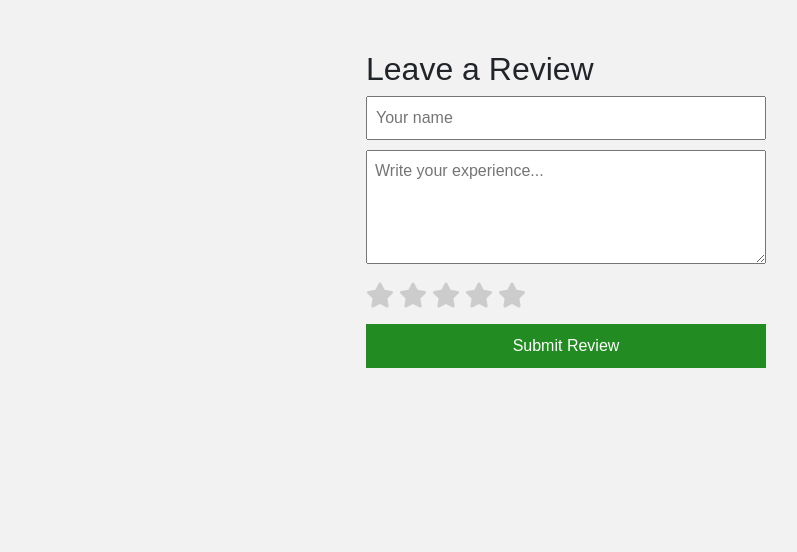
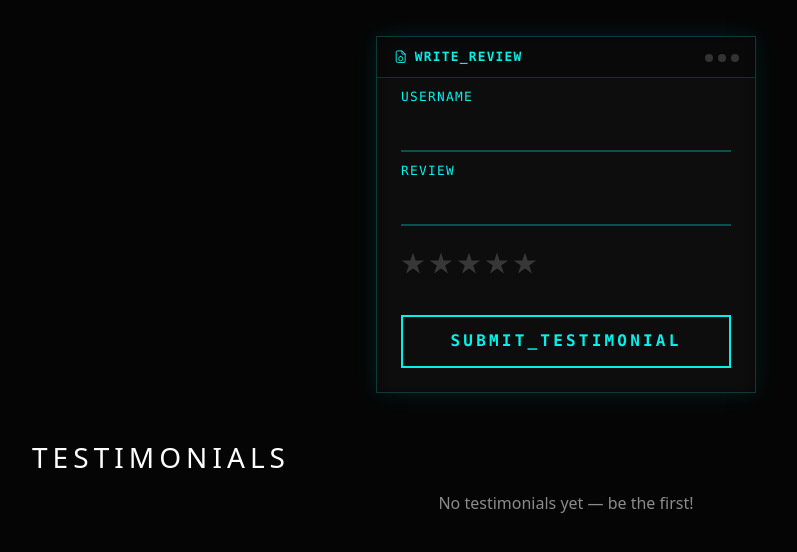
Before and after one commit to Daxrokz10/PR-3-Testimonial-App-React.js, a React (Vite) app: page / in a window 1280 px wide. Shown: the top 552 px of the page, without its empty margins (74-871 px from the left). Built offline with nearby package versions, Linux system fonts and the light colour scheme.

Commit message:
overhaul

```diff
--- a/index.html
+++ b/index.html
@@ -5,8 +5,13 @@
     <link rel="icon" type="image/svg+xml" href="/vite.svg" />
     <meta name="viewport" content="width=device-width, initial-scale=1.0" />
     <title>pr-3-testimonial-app-react-js</title>
+    <style>
+      h3{
+        color: white!important;
+      }
+    </style>
   </head>
-  <body>
+  <body style="background-color: #050505!important;">
     <div id="root"></div>
     <script type="module" src="/src/main.jsx"></script>
   </body>
--- a/src/App.jsx
+++ b/src/App.jsx
@@ -4,7 +4,7 @@ import Form from './components/Form';
 
 export default function App() {
   return (
-    <div style={{ padding: 20, background: '#f2f2f2', minHeight: '100vh' }}>
+    <div style={{ padding: 20, minHeight: '100vh' }}>
       <Form />
     </div>
   );
--- a/src/components/Form.jsx
+++ b/src/components/Form.jsx
@@ -1,103 +1,427 @@
-import React, { useState } from "react";
-import { FaStar } from "react-icons/fa";
+import React from 'react';
+import styled from 'styled-components';
+import { IoStarSharp } from "react-icons/io5";
+import { useState } from 'react';
 
-const SimpleForm = () => {
+const Form = () => {
   const [rating, setRating] = useState(0);
   const [hover, setHover] = useState(0);
-  const [name, setName] = useState("");
-  const [experience, setExperience] = useState("");
-  const [reviews, setReviews] = useState([]);
+  const [experience, setExperience] = useState({});
+  const [testimonials, setTestimonials] = useState([]);
+
+  const handleInput = (e) => {
+    const { name, value } = e.target;
+    setExperience({ ...experience, [name]: value });
+  }
 
   const handleSubmit = (e) => {
     e.preventDefault();
-
-    if (!name || !experience || !rating) return;
-
-    setReviews([...reviews, { name, experience, rating }]);
-
-    // clear
-    setName("");
-    setExperience("");
-    setRating(0);
-    setHover(0);
-  };
+    const newTestimonial = { ...experience, rating };
+    setTestimonials([...testimonials, newTestimonial]);
+  }
 
   return (
-    <div style={{ width: "400px", margin: "30px auto", fontFamily: "Arial" }}>
-      <h2>Leave a Review</h2>
+    <StyledWrapper>
+      <div className="glitch-form-wrapper">
+        <form className="glitch-card" onSubmit={handleSubmit} method="POST">
+          <div className="card-header">
+            <div className="card-title">
+              <svg xmlns="http://www.w3.org/2000/svg" width={24} height={24} viewBox="0 0 24 24" strokeWidth="1.5" stroke="currentColor" fill="none" strokeLinecap="round" strokeLinejoin="round">
+                <path stroke="none" d="M0 0h24v24H0z" fill="none" />
+                <path d="M14 3v4a1 1 0 0 0 1 1h4" />
+                <path d="M17 21h-10a2 2 0 0 1 -2 -2v-14a2 2 0 0 1 2 -2h7l5 5v11a2 2 0 0 1 -2 2z" />
+                <path d="M12 11.5a3 3 0 0 0 -3 2.824v1.176a3 3 0 0 0 6 0v-1.176a3 3 0 0 0 -3 -2.824z" />
+              </svg>
+              <span>WRITE_REVIEW</span>
+            </div>
+            <div className="card-dots"><span /><span /><span /></div>
+          </div>
+          <div className="card-body">
+            <div className="form-group">
+              <input type="text" id="username" name="username" required placeholder onChange={handleInput} />
+              <label htmlFor="username" className="form-label" data-text="USERNAME">USERNAME</label>
+            </div>
+            <div className="form-group">
+              <input type="text" id="review" name="review" required placeholder onChange={handleInput} />
+              <label htmlFor="password" className="form-label" data-text="ACCESS_KEY">REVIEW</label>
+            </div>
+            <div className="form-group">
+              {
+                [...Array(5)].map((_, index) => {
+                  const val = index + 1;
+                  return <IoStarSharp key={index} color={val <= (rating || hover) ? "#00f2ea" : "#373737ff"} size={24} style={{ marginRight: '4px', cursor: 'pointer' }} onClick={() => setRating(val)} onMouseEnter={() => setHover(val)} onMouseLeave={() => setHover(0)} />
+                })
+              }
+            </div>
+            <button data-text="INITIATE_CONNECTION" type="submit" className="submit-btn">
+              <span className="btn-text">SUBMIT_TESTIMONIAL</span>
+            </button>
+          </div>
+        </form>
+      </div>
+      <div className="testimonials-container">
+        <h3 className="section-title">Testimonials</h3>
 
-      <form onSubmit={handleSubmit}>
-        <input
-          type="text"
-          placeholder="Your name"
-          value={name}
-          onChange={(e) => setName(e.target.value)}
-          style={{ width: "100%", padding: 8, marginBottom: 10 }}
-        />
+        {testimonials.length === 0 ? (
+          <p className="empty-note">No testimonials yet — be the first!</p>
+        ) : (
+          <div className="testimonials-grid">
+            {testimonials.map((t) => (
+              <article className="testimonial-card" key={t.id}>
 
-        <textarea
-          placeholder="Write your experience..."
-          value={experience}
-          onChange={(e) => setExperience(e.target.value)}
-          rows="4"
-          style={{ width: "100%", padding: 8, marginBottom: 10 }}
-        />
+                <div className="meta">
+                  <div className="name">{t.username}</div>
+                  <div className="stars">
+                    {[1, 2, 3, 4, 5].map((s) => (
+                      <IoStarSharp
+                        key={s}
+                        size={18}
+                        color={s <= t.rating ? "#00f2ea" : "#373737ff"}
+                      />
+                    ))}
+                  </div>
+                </div>
 
-        <div style={{ marginBottom: 15 }}>
-          {[1, 2, 3, 4, 5].map((star) => (
-            <FaStar
-              key={star}
-              size={28}
-              onClick={() => setRating(star)}
-              onMouseEnter={() => setHover(star)}
-              onMouseLeave={() => setHover(0)}
-              color={star <= (hover || rating) ? "#ff9900" : "#ccc"}
-              style={{ cursor: "pointer", marginRight: 5 }}
-            />
-          ))}
-        </div>
+                <p className="testimonial-text">{t.review}</p>
 
-        <button
-          type="submit"
-          style={{
-            width: "100%",
-            padding: 10,
-            background: "#228B22",
-            color: "#fff",
-            border: "none",
-            cursor: "pointer",
-          }}
-        >
-          Submit Review
-        </button>
-      </form>
+                <div className="card-footer">
 
-      <div style={{ marginTop: 30 }}>
-        {reviews.map((r, i) => (
-          <div key={i} style={{
-              border: "1px solid #ddd",
-              padding: 10,
-              marginBottom: 10,
-              borderRadius: 5,
-              background: "#fafafa",
-            }}
-          >
-            <h4>{r.name}</h4>
-            <div style={{ marginBottom: 5 }}>
-              {[1, 2, 3, 4, 5].map((star) => (
-                <FaStar
-                  key={star}
-                  size={20}
-                  color={star <= r.rating ? "#ff9900" : "#ccc"}
-                />
-              ))}
-            </div>
-            <p>{r.experience}</p>
+                </div>
+              </article>
+            ))}
           </div>
-        ))}
+        )}
       </div>
-    </div>
+    </StyledWrapper>
   );
-};
+}
 
-export default SimpleForm;
+const StyledWrapper = styled.div`
+  /* --- Root Variables for the component --- */
+  .glitch-form-wrapper {
+    --bg-color: #0d0d0d;
+    --primary-color: #00f2ea;
+    --secondary-color: #a855f7;
+    --text-color: #e5e5e5;
+    --font-family: "Fira Code", Consolas, "Courier New", Courier, monospace;
+    --glitch-anim-duration: 0.5s;
+  }
+
+  .glitch-form-wrapper {
+    display: flex;
+    justify-content: center;
+    align-items: center;
+    font-family: var(--font-family);
+    background-color: #050505;
+  }
+
+  /* --- Card Structure --- */
+  .glitch-card {
+    background-color: var(--bg-color);
+    width: 100%;
+    max-width: 380px;
+    border: 1px solid rgba(0, 242, 234, 0.2);
+    box-shadow:
+      0 0 20px rgba(0, 242, 234, 0.1),
+      inset 0 0 10px rgba(0, 0, 0, 0.5);
+    overflow: hidden;
+    margin: 1rem;
+  }
+
+  .card-header {
+    display: flex;
+    justify-content: space-between;
+    align-items: center;
+    background-color: rgba(0, 0, 0, 0.3);
+    padding: 0.5em 1em;
+    border-bottom: 1px solid rgba(0, 242, 234, 0.2);
+  }
+
+  .card-title {
+    color: var(--primary-color);
+    font-size: 0.8rem;
+    font-weight: 700;
+    text-transform: uppercase;
+    letter-spacing: 0.1em;
+    display: flex;
+    align-items: center;
+    gap: 0.5em;
+  }
+
+  .card-title svg {
+    width: 1.2em;
+    height: 1.2em;
+    stroke: var(--primary-color);
+  }
+
+  .card-dots span {
+    display: inline-block;
+    width: 8px;
+    height: 8px;
+    border-radius: 50%;
+    background-color: #333;
+    margin-left: 5px;
+  }
+
+  .card-body {
+    padding: 1.5rem;
+  }
+
+  /* --- Form Elements --- */
+  .form-group {
+    position: relative;
+    margin-bottom: 1.5rem;
+  }
+
+  .form-label {
+    position: absolute;
+    top: 0.75em;
+    left: 0;
+    font-size: 1rem;
+    color: var(--primary-color);
+    opacity: 0.6;
+    text-transform: uppercase;
+    letter-spacing: 0.1em;
+    pointer-events: none;
+    transition: all 0.3s ease;
+  }
+
+  .form-group input {
+    width: 100%;
+    background: transparent;
+    border: none;
+    border-bottom: 2px solid rgba(0, 242, 234, 0.3);
+    padding: 0.75em 0;
+    font-size: 1rem;
+    color: var(--text-color);
+    font-family: inherit;
+    outline: none;
+    transition: border-color 0.3s ease;
+  }
+
+  .form-group input:focus {
+    border-color: var(--primary-color);
+  }
+
+  .form-group input:focus + .form-label,
+  .form-group input:not(:placeholder-shown) + .form-label {
+    top: -1.2em;
+    font-size: 0.8rem;
+    opacity: 1;
+  }
+
+  .form-group input:focus + .form-label::before,
+  .form-group input:focus + .form-label::after {
+    content: attr(data-text);
+    position: absolute;
+    top: 0;
+    left: 0;
+    width: 100%;
+    height: 100%;
+    background-color: var(--bg-color);
+  }
+
+  .form-group input:focus + .form-label::before {
+    color: var(--secondary-color);
+    animation: glitch-anim var(--glitch-anim-duration)
+      cubic-bezier(0.25, 0.46, 0.45, 0.94) both;
+  }
+
+  .form-group input:focus + .form-label::after {
+    color: var(--primary-color);
+    animation: glitch-anim var(--glitch-anim-duration)
+      cubic-bezier(0.25, 0.46, 0.45, 0.94) reverse both;
+  }
+
+  @keyframes glitch-anim {
+    0% {
+      transform: translate(0);
+      clip-path: inset(0 0 0 0);
+    }
+    20% {
+      transform: translate(-5px, 3px);
+      clip-path: inset(50% 0 20% 0);
+    }
+    40% {
+      transform: translate(3px, -2px);
+      clip-path: inset(20% 0 60% 0);
+    }
+    60% {
+      transform: translate(-4px, 2px);
+      clip-path: inset(80% 0 5% 0);
+    }
+    80% {
+      transform: translate(4px, -3px);
+      clip-path: inset(30% 0 45% 0);
+    }
+    100% {
+      transform: translate(0);
+      clip-path: inset(0 0 0 0);
+    }
+  }
+
+  /* --- Button Styling --- */
+  .submit-btn {
+    width: 100%;
+    padding: 0.8em;
+    margin-top: 1rem;
+    background-color: transparent;
+    border: 2px solid var(--primary-color);
+    color: var(--primary-color);
+    font-family: inherit;
+    font-size: 1rem;
+    font-weight: 700;
+    text-transform: uppercase;
+    letter-spacing: 0.2em;
+    cursor: pointer;
+    position: relative;
+    transition: all 0.3s;
+    overflow: hidden;
+  }
+
+  .submit-btn:hover,
+  .submit-btn:focus {
+    background-color: var(--primary-color);
+    color: var(--bg-color);
+    box-shadow: 0 0 25px var(--primary-color);
+    outline: none;
+  }
+
+  .submit-btn:active {
+    transform: scale(0.97);
+  }
+
+  /* --- Glitch Effect for Button --- */
+  .submit-btn .btn-text {
+    position: relative;
+    z-index: 1;
+    transition: opacity 0.2s ease;
+  }
+
+  .submit-btn:hover .btn-text {
+    opacity: 0;
+  }
+
+  .submit-btn::before,
+  .submit-btn::after {
+    content: attr(data-text);
+    position: absolute;
+    top: 0;
+    left: 0;
+    width: 100%;
+    height: 100%;
+    display: flex;
+    align-items: center;
+    justify-content: center;
+    opacity: 0;
+    background-color: var(--primary-color);
+    transition: opacity 0.2s ease;
+  }
+
+  .submit-btn:hover::before,
+  .submit-btn:focus::before {
+    opacity: 1;
+    color: var(--secondary-color);
+    animation: glitch-anim var(--glitch-anim-duration)
+      cubic-bezier(0.25, 0.46, 0.45, 0.94) both;
+  }
+
+  .submit-btn:hover::after,
+  .submit-btn:focus::after {
+    opacity: 1;
+    color: var(--bg-color);
+    animation: glitch-anim var(--glitch-anim-duration)
+      cubic-bezier(0.25, 0.46, 0.45, 0.94) reverse both;
+  }
+
+  @media (prefers-reduced-motion: reduce) {
+    .form-group input:focus + .form-label::before,
+    .form-group input:focus + .form-label::after,
+    .submit-btn:hover::before,
+    .submit-btn:focus::before,
+    .submit-btn:hover::after,
+    .submit-btn:focus::after {
+      animation: none;
+      opacity: 0;
+    }
+
+    .submit-btn:hover .btn-text {
+      opacity: 1;
+    }
+  }
+  .testimonials-container {
+  max-width: 1100px;
+  margin: 2rem auto 4rem;
+  padding: 0 1rem;
+  color: var(--text-color);
+}
+
+.section-title {
+  color: var(--primary-color);
+  text-transform: uppercase;
+  letter-spacing: 0.18em;
+  margin-bottom: 1rem;
+  font-family: var(--font-family);
+}
+
+.empty-note {
+  color: rgba(229,229,229,0.6);
+  text-align: center;
+  margin-top: 1rem;
+}
+
+.testimonials-grid {
+  display: grid;
+  grid-template-columns: repeat(auto-fit, minmax(260px, 1fr));
+  gap: 1.2rem;
+}
+
+.testimonial-card {
+  background: rgba(255,255,255,0.02);
+  border: 1px solid rgba(0, 242, 234, 0.18);
+  box-shadow:
+    0 0 10px rgba(0, 242, 234, 0.1),
+    inset 0 0 8px rgba(0,0,0,0.7);
+  padding: 1.2rem;
+  border-radius: 6px;
+  display: flex;
+  flex-direction: column;
+  gap: 0.7rem;
+}
+
+.name {
+  color: #00f2ea;
+  font-weight: 600;
+  text-transform: uppercase;
+  font-size: 0.95rem;
+  letter-spacing: 0.05em;
+}
+
+.stars {
+  display: flex;
+  gap: 4px;
+  margin-top: 4px;
+}
+
+.testimonial-text {
+  color: rgba(255, 255, 255, 1)!important;
+  font-size: 0.95rem;
+  line-height: 1.35;
+}
+
+.card-footer {
+  display: flex;
+  justify-content: space-between;
+  align-items: center;
+}
+
+
+.delete-btn:hover {
+  background: var(--primary-color);
+  color: black;
+  box-shadow: 0 0 10px var(--primary-color);
+}
+
+`;
+
+export default Form;
--- a/src/main.jsx
+++ b/src/main.jsx
@@ -7,5 +7,5 @@ import App from './App.jsx'
 createRoot(document.getElementById('root')).render(
   <StrictMode>
     <App />
-  </StrictMode>,
+  </StrictMode>
 )
```
